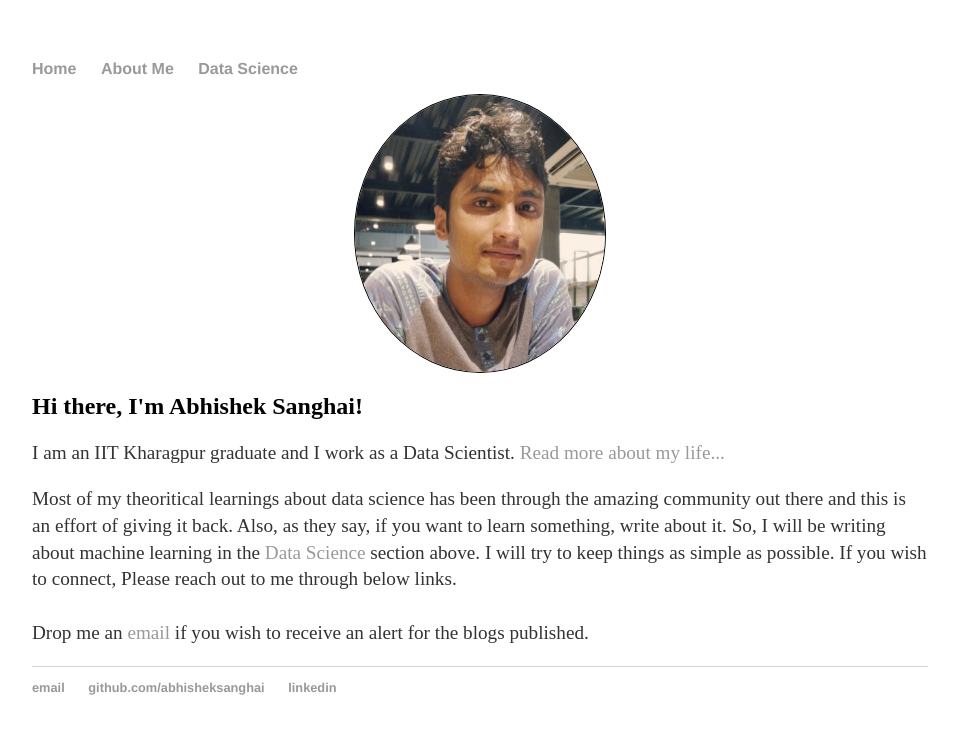
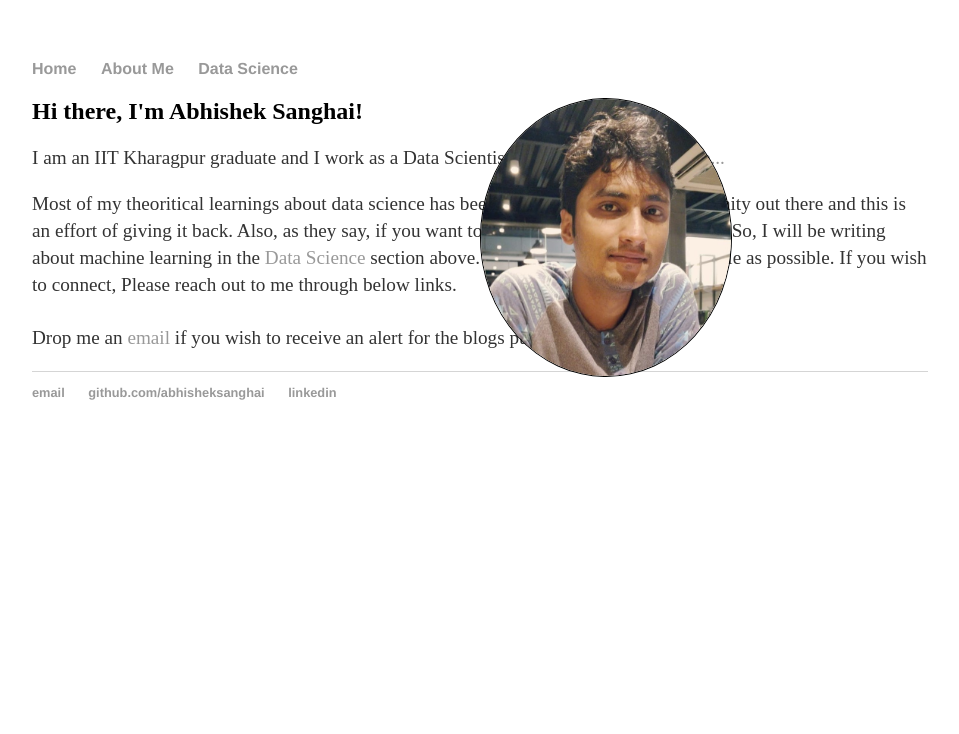
Before and after one commit to abhisheksanghai/abhisheksanghai.github.io, a Jekyll site: the page built from index.html, in a window 1280 px wide. Shown: the top 734 px of the page, without its empty margins (160-1119 px from the left). Built offline with Jekyll 4.4.1, drawn with Linux system fonts in a browser that asks for light colours.

Commit message:
Update main.css

```diff
--- a/css/main.css
+++ b/css/main.css
@@ -49,7 +49,7 @@ p.meta {
 
 img.pic {
   border-radius: 100%;
-  display: block;
-  margin-left: auto;
-  margin-right: auto;
+  position: absolute;
+  left: 50%;
+  margin-right: -50%;
 }
```
